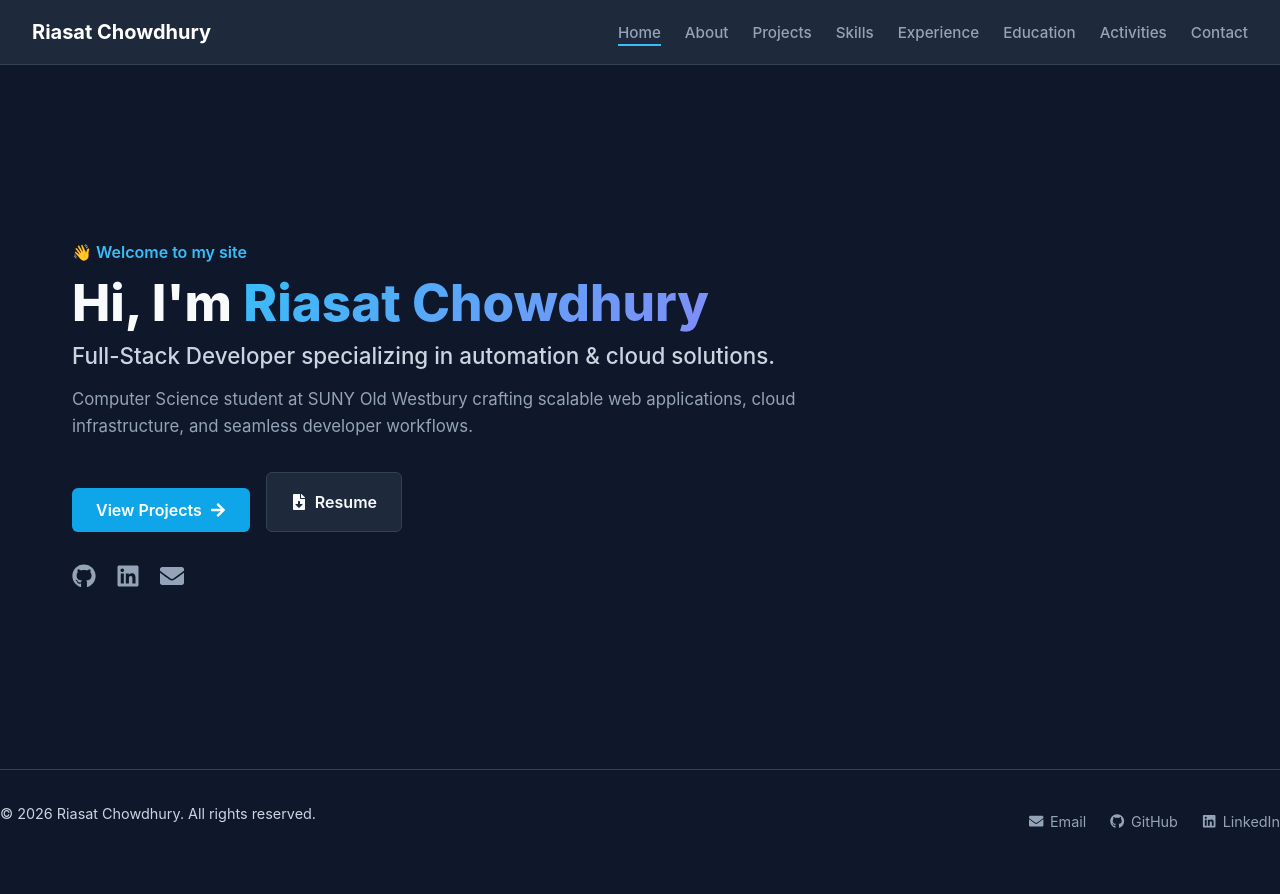
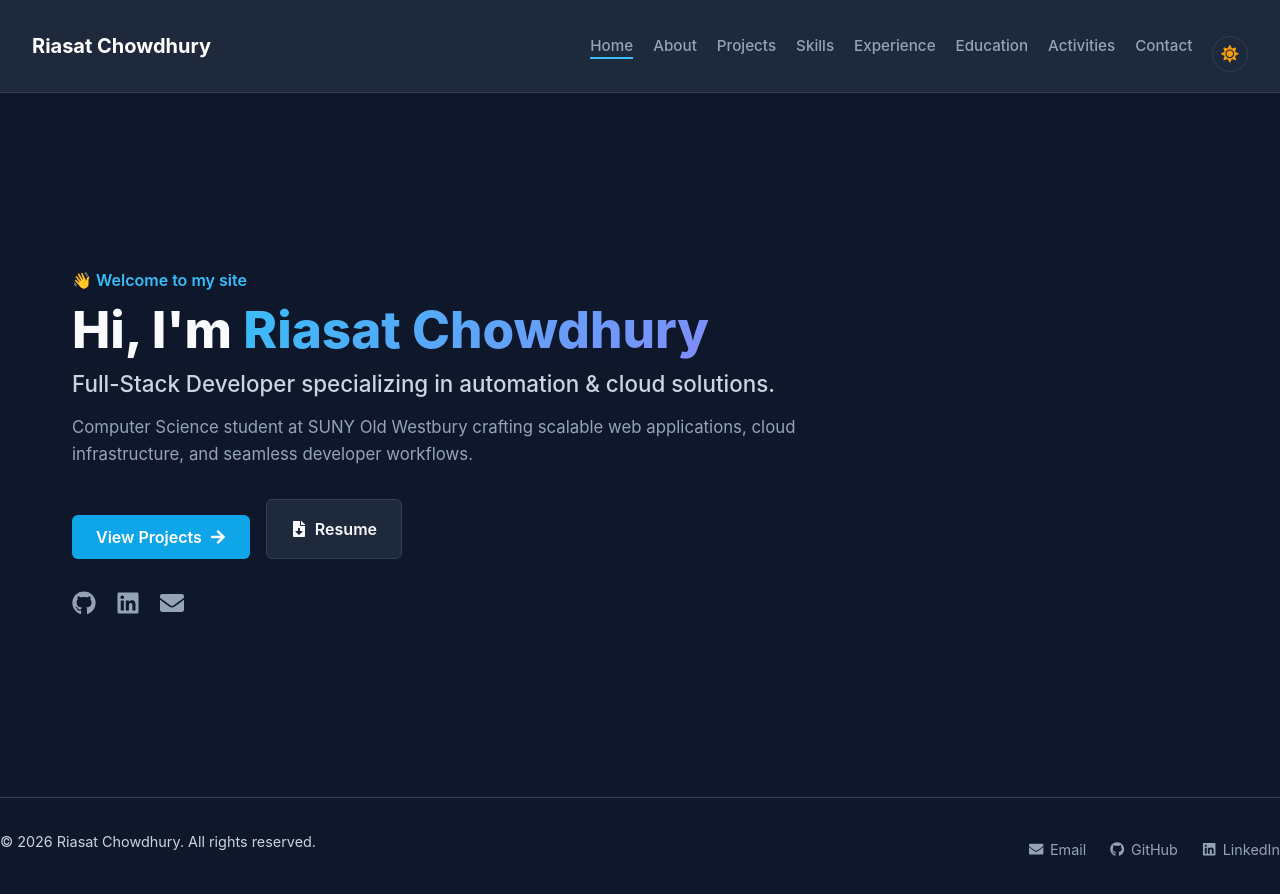
Before and after one commit to rchowd9/personal-portfolio, a React (Vite) app: page / in a window 1280 px wide. Shown: the top 894 px of the page. Before the commit the page ends 873 px from the top, so only its background shows below. Built offline with nearby package versions, Linux system fonts and the light colour scheme.

Commit message:
added toggle button

```diff
--- a/src/components/Header.jsx
+++ b/src/components/Header.jsx
@@ -1,6 +1,7 @@
 // src/components/Header.jsx
 import React, { useState } from "react";
 import { NavLink } from "react-router-dom";
+import ThemeToggle from "./ThemeToggle";
 
 const navItems = [
   { to: "/", label: "Home" },
@@ -47,6 +48,8 @@ function Header() {
             {item.label}
           </NavLink>
         ))}
+        {/* Render ThemeToggle inside nav */}
+        <ThemeToggle />
       </nav>
     </header>
   );
--- a/src/index.css
+++ b/src/index.css
@@ -1073,3 +1073,9 @@ body {
   color: #38bdf8;
   font-size: 1.1rem;
 }
+
+.nav-links {
+  display: flex;
+  align-items: center;
+  gap: 1.25rem;
+}
```
